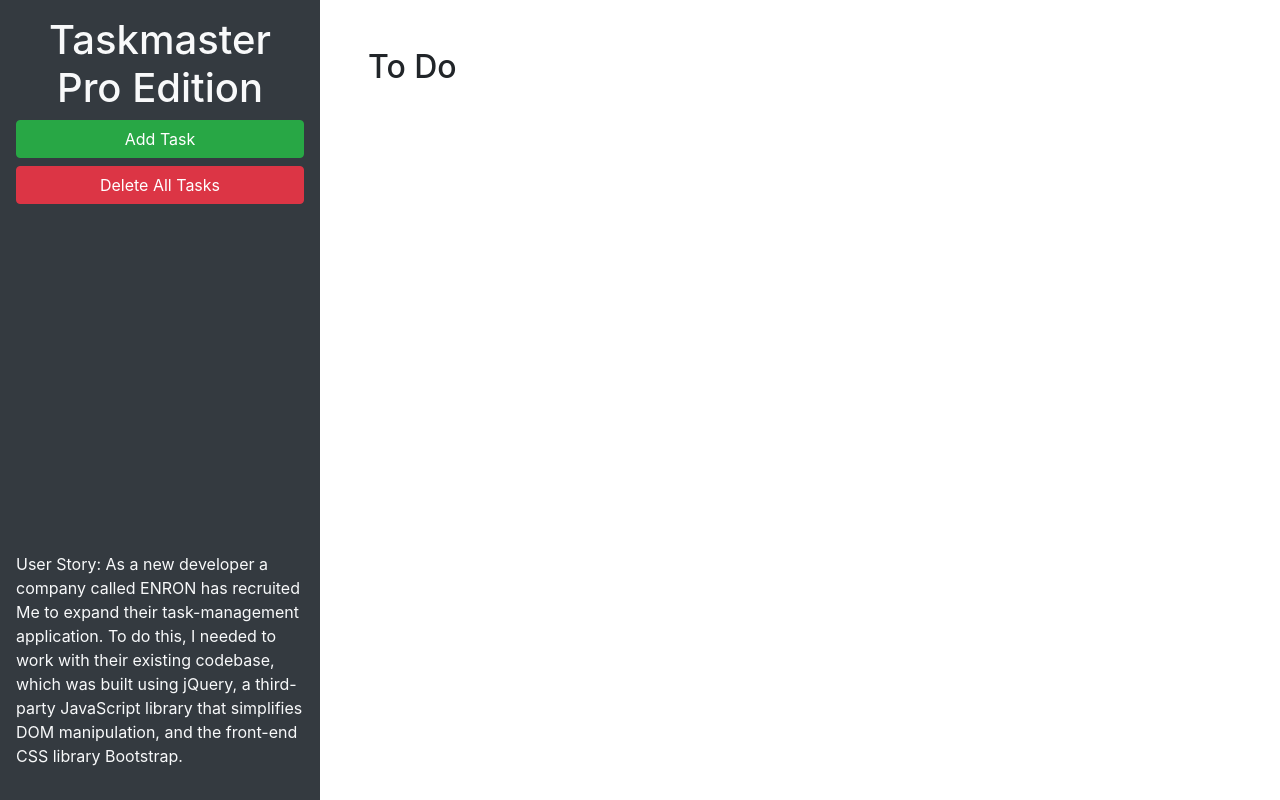
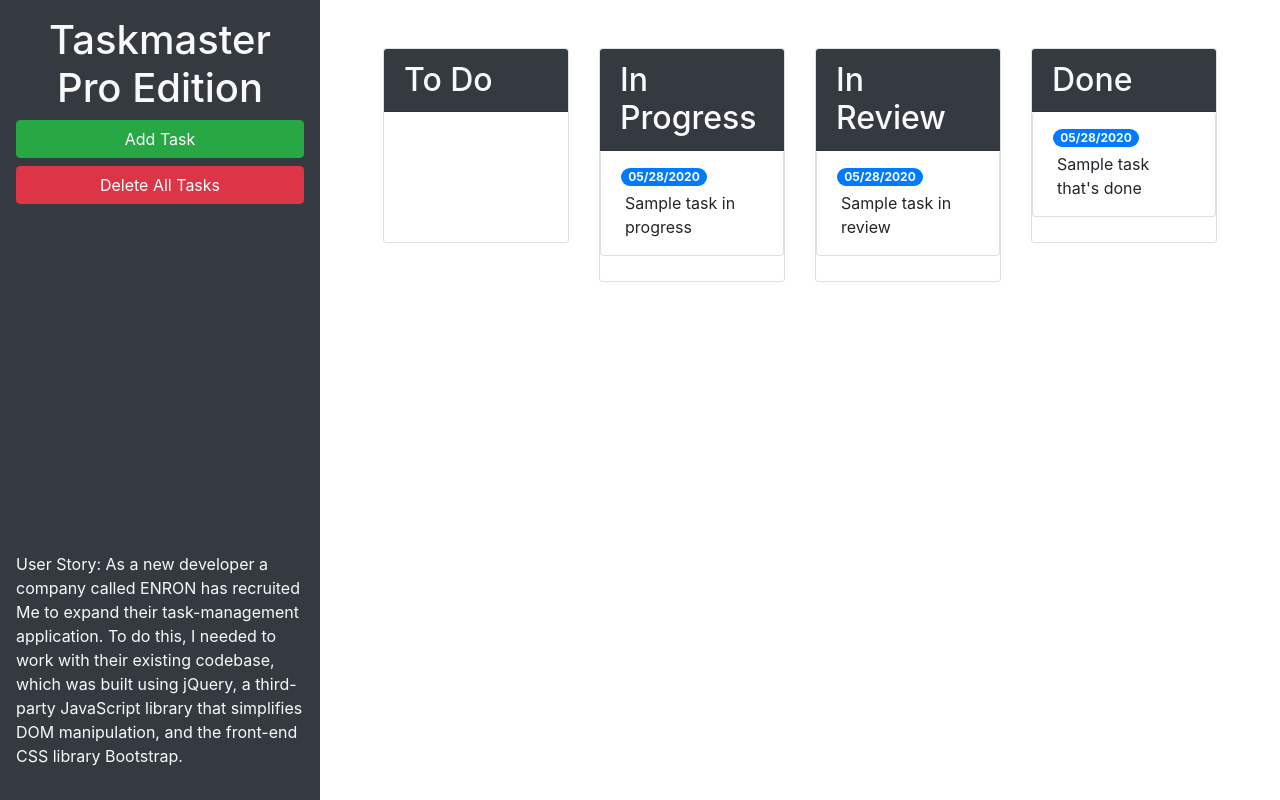
Before and after one commit to AndreBlankholm/Task-Master-Pro, a plain HTML site: page index.html in a window 1280 px wide. Drawn offline with nearby package versions, Linux system fonts and the light colour scheme.

```diff
--- a/index.html
+++ b/index.html
@@ -13,21 +13,67 @@
 <body>
 
   <div class="row min-vh-100 no-gutters">
-    <header class="col-12 col-lg-3 bg-dark text-light d-flex flex-column p-4 p-lg-3">
+    <header class="col-12 col-lg-3 bg-dark sticky-top text-light d-flex flex-column p-4 p-lg-3">
       <h1 class="text-center">Taskmaster Pro Edition</h1>
       <button id="create-task" class="btn btn-block btn-success" data-toggle="modal" data-target="#task-form-modal">Add
         Task</button>
       <button id="remove-tasks" class="btn btn-block btn-danger">Delete All Tasks</button>
-      <p class="mt-auto">User Story: As a new developer a company called ENRON has recruited Me to expand their task-management application. To do this, I needed to work with their existing codebase, which was built using jQuery, a third-party JavaScript library that simplifies DOM manipulation, and the front-end CSS library Bootstrap.
+      <p class="mt-auto d-none d-lg-block">User Story: As a new developer a company called ENRON has recruited Me to expand their task-management application. To do this, I needed to work with their existing codebase, which was built using jQuery, a third-party JavaScript library that simplifies DOM manipulation, and the front-end CSS library Bootstrap.
       </p>
     </header>
     <main class="col-12 col-lg-9">
-      <div class="m-5">
-        <h2>To Do</h2>
-        <ul id="list-toDo" class="list-group"> </ul>
-      </div>
+      <div class="m-5 row justify-content-around">
+        <!-- todo start -->
+   <div class="col-12 col-md-6 col-xl-3 mb-3">
+     <div class="card">
+      <h2 class="card-header bg-dark text-light">To Do</h2>
+     <ul id="list-toDo" class="list-group"></ul>
+     </div>
+   </div>
+   <!-- todo end -->
+   <!-- in progress start -->
+   <div class="col-12 col-md-6 col-xl-3 mb-3">
+    <div class="card">
+      <h2 class="card-header bg-dark text-light">In Progress</h2>
+      <ul id="list-inProgress" class="list-group">
+        <li class="list-group-item">
+          <span class="badge badge-primary badge-pill">05/28/2020</span>
+          <p class="m-1">Sample task in progress</p>
+        </li>
+      </ul>
+    </div>
+   </div>
+   <!-- in progress end -->
+   <!-- in review start -->
+   <div class="col-12 col-md-6 col-xl-3 mb-3">
+     <div class="card">
+      <h2 class="card-header bg-dark text-light">In Review</h2>
+     <ul id="list-inReview" class="list-group">
+       <li class="list-group-item">
+         <span class="badge badge-primary badge-pill">05/28/2020</span>
+         <p class="m-1">Sample task in review</p>
+       </li>
+     </ul>
+     </div>
+   </div>
+   <!-- in review end -->
+   <!-- done start -->
+   <div class="col-12 col-md-6 col-xl-3 mb-3">
+     <div class="card">
+      <h2 class="card-header bg-dark text-light">Done</h2>
+     <ul id="list-done" class="list-group">
+       <li class="list-group-item">
+         <span class="badge badge-primary badge-pill">05/28/2020</span>
+         <p class="m-1">Sample task that's done</p>
+       </li>
+     </ul>
+     </div>
+   </div>
+   <!-- done end -->
+     </div>
+   </div>
+
     </main>
-  </div>
 
   <!-- Modal ---------------------------------------------------------------------------------------------------------------------->
   <div class="modal fade" id="task-form-modal" tabindex="-1" role="dialog" aria-labelledby="task-form-modal"
@@ -44,11 +90,11 @@
           <form>
             <div class="form-group">
               <label for="modalTaskDescription">Task description</label>
-              <textarea id="modalTaskDescription" rows="3"></textarea>
+              <textarea id="modalTaskDescription" rows="3" class="form-control"></textarea>
             </div>
             <div class="form-group">
               <label for="modalDueDate">Due date</label>
-              <input type="text" id="modalDueDate" placeholder="mm/dd/yyyy" autocomplete="off" />
+              <input type="text" class="form-control" id="modalDueDate" placeholder="mm/dd/yyyy" autocomplete="off" />
             </div>
           </form>
         </div>
```
